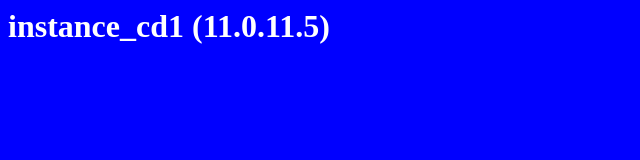
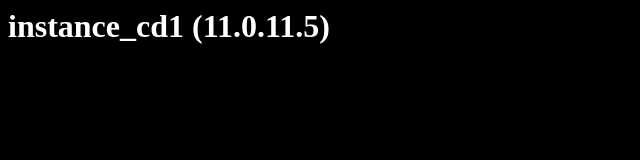
Before and after one commit to napbautista/git-update-web-page, a plain HTML site: page web/index.html in a window 1280 px wide. Shown: the whole page, without its empty margins (0-640 px from the left). Drawn offline with Linux system fonts and the light colour scheme.

Commit message:
Update index.html

```diff
--- a/web/index.html
+++ b/web/index.html
@@ -1,5 +1,5 @@
 <html>
-<body bgcolor="#0000FF">
+<body bgcolor="#000000">
 <h1 style="color:#FFFFFF;">instance_cd1 (11.0.11.5)</h1>
 </body>
 </html>
```
